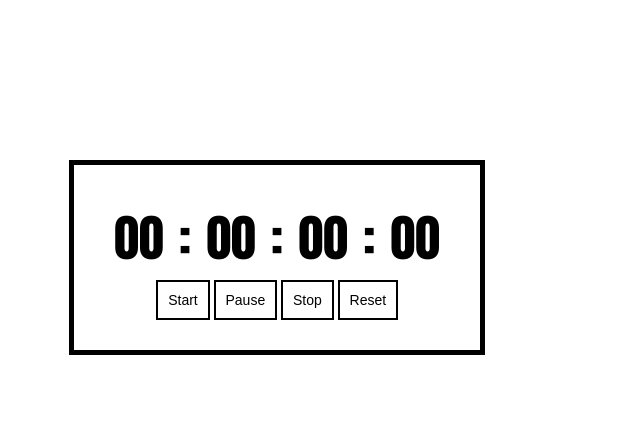
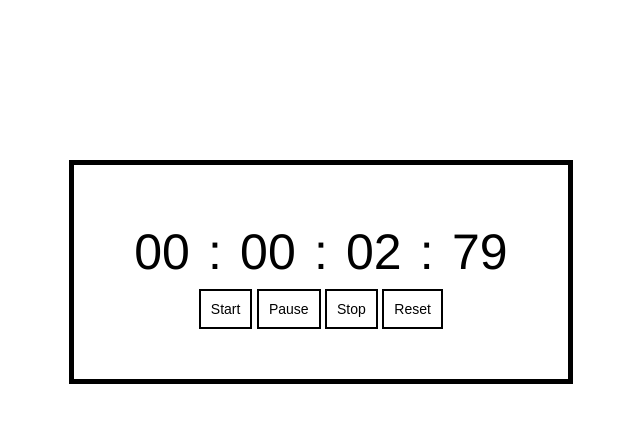
Before and after one commit to ktoufighi/timer, a plain HTML site: page index.html in a window 1280 px wide. Both pictures are taken after a click on the button "Start". Shown: the whole page, without its empty margins (379-1019 px from the left). Drawn offline with Linux system fonts and the light colour scheme.

Commit message:
logic for a stop watch function

```diff
--- a/index.html
+++ b/index.html
@@ -22,8 +22,8 @@
         <div class="controls">
             <button id="startBtn">Start</button>
             <button id="pauseBtn">Pause</button>
-            <button id="stoptBtn">Stop</button>
-            <button id="restBtn">Reset</button>
+            <button id="stopBtn">Stop</button>
+            <button id="resetBtn">Reset</button>
         </div>
     </div>
 </body>
--- a/script.js
+++ b/script.js
@@ -1,3 +1,4 @@
+document.addEventListener('DOMContentLoaded', function () {
     // we are going to create variables to query DOM for our hours,
     // mints, seconds and miliseconds.
     var hours = document.getElementById('hours'),
@@ -10,13 +11,98 @@ var hours = document.getElementById('hours'),
         pauseBtn = document.getElementById('pauseBtn'),
         stopBtn = document.getElementById('stopBtn'),
         resetBtn = document.getElementById('resetBtn'),
-    setTime;
+        setTime,
+        currentTime,
+        difference,
+        timer = 0,
+        interval;
 
 
-var start = function(){
+    var start = function () {
         setTime = Date.now();
+        interval = setInterval(update, 10);
     };
+
+    var pause = function () {
+        clearInterval(interval);
+    };
+
+    var stop = function () {
+        console.log('stop');
+        clearInterval(interval);
+        timer = 0;
+    };
+
+    var reset = function () {
+        console.log('reset');
+        timer = 0;
+        updateScreen();
+
+    };
+
+    var update = function() {
+        currentTime = Date.now();
+        difference = currentTime - setTime;
+
+        // we want to increment by adding the difference to our time
+        timer += difference;
+        setTime = currentTime;
+        updateScreen();
+    };
+
+    var updateScreen = function () {
+        // here we print the miliseconds on the screen using innerText method
+        //timeRaw is seconds and miliseconds displayed first we only need to grab the miliseconds
+        // which we would need a operation to get rid of the seconds, by using parseInt() to only display miliseconds
+        // since it is decimal value we will need to % 1 and * by 100.
+        var timeRaw = timer/1000,
+            timeMiliSeconds = parseInt((timeRaw % 1) * 100);
+            // to display the seconds, we need to go back to timeRaw and grab the first part which is the seconds
+            timeSeconds = Math.floor(timeRaw);
+            timeMints = Math.floor(timeSeconds/60);
+            timeHours = Math.floor(timeMints/60);
+
+        // and now we need to print it out in our innerText area
+        miliseconds.innerText = timeMiliSeconds;
+        seconds.innerText = twoDigiter(processSixty(timeSeconds));
+        mints.innerText = twoDigiter(processSixty(timeMints));
+        hours.innerText = twoDigiter(timeHours);
+
+    };
+    // making sure we have our seconds, mints and hours show in 2 digit format
+    var twoDigiter = function (number) {
+        var numberStr = number.toString();
+        if(numberStr.length < 2) {
+            return "0" + numberStr;
+        } else {
+            return numberStr;
+        }
+    };
+
+    // a function to process 60 when we reach 60 seconds or 60 minutes it should default to 0 and not continue to 61, 62 etc.
+    // we want to see if that is divisible by 60 like 120 % 60 is 2 minutes, 121 is divisible by 60 with extra of 1
+    var processSixty = function(number) {
+        var divisible = Math.floor(number/60);
+        if (number/60 >= divisible) {
+            return number - 60 * divisible;
+        }
+    };
+
 
     if(startBtn) {
         startBtn.addEventListener('click', start)
     };
+
+    if(pauseBtn) {
+        pauseBtn.addEventListener('click', pause)
+    };
+
+    if(stopBtn) {
+        stopBtn.addEventListener('click', stop)
+    };
+
+    if(resetBtn) {
+        resetBtn.addEventListener('click', reset)
+    };
+
+});
--- a/style.css
+++ b/style.css
@@ -5,7 +5,7 @@
 
 body {
     background: #ffffff;
-    font-family: Impact, Haettenschweiler, 'Arial Narrow Bold', sans-serif;
+    font-family: helvetica, 'Arial Regular', sans-serif;
     padding: 30px;
     display: inline-block;
     text-align: center;
@@ -14,7 +14,7 @@ body {
     top: 20%;
     border: 5px solid #000000;
     overflow: hidden;
-    padding: 30px;
+    padding: 50px;
     box-sizing: border-box;
     z-index: 2;
 }
@@ -25,7 +25,7 @@ body {
 
 .digit-space {
     float: left;
-    padding: 5px;
+    padding: 8px;
     text-align: center;
     font-size: 50px;
 }
@@ -34,7 +34,7 @@ body {
     margin: 0 auto;
     width: 262px;
     display: block;
-    clearn: both;
+    clear: both;
 }
 
 .controls button {
```
Lines whose indentation alone changed are shown as unchanged.
